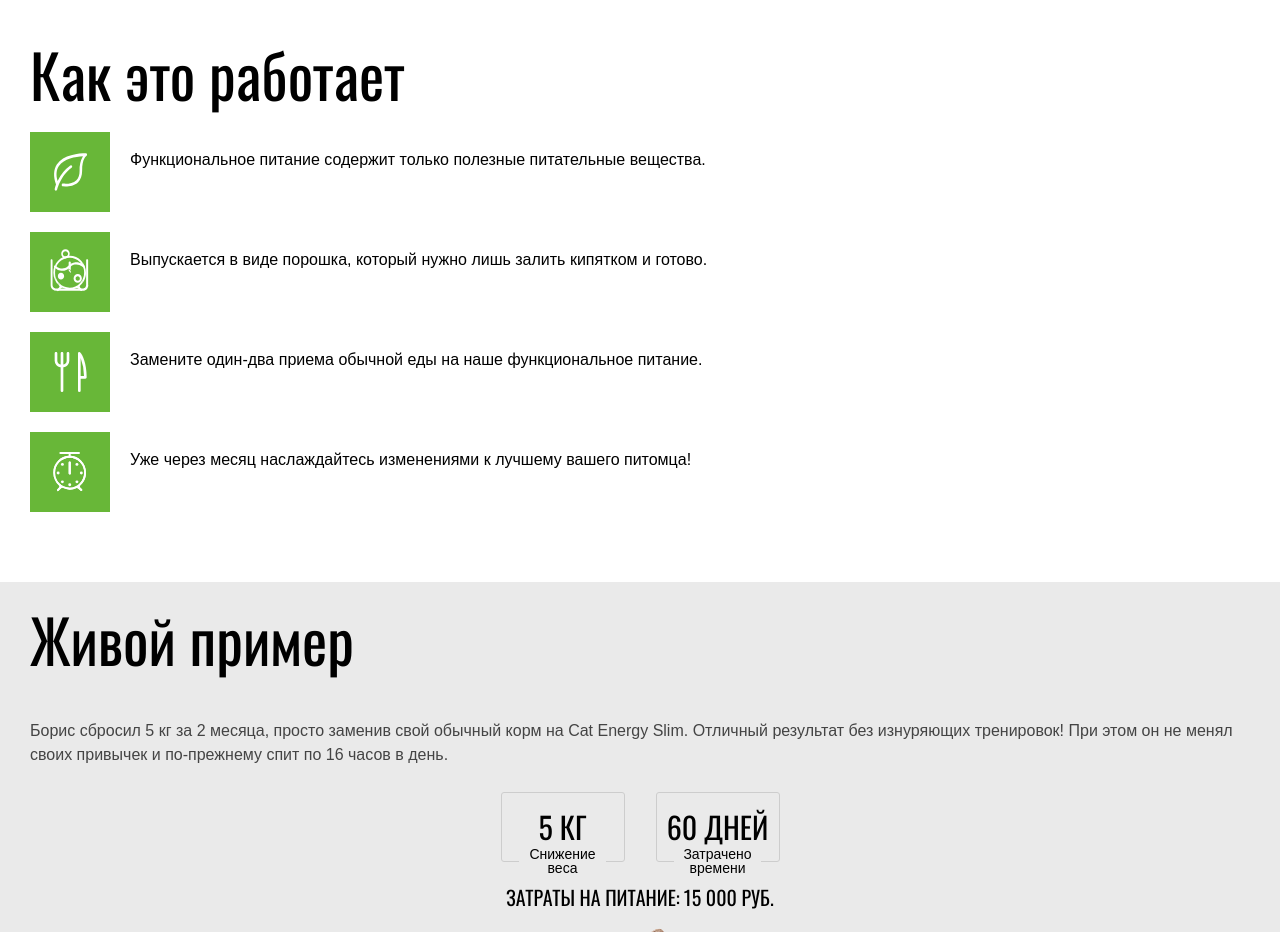
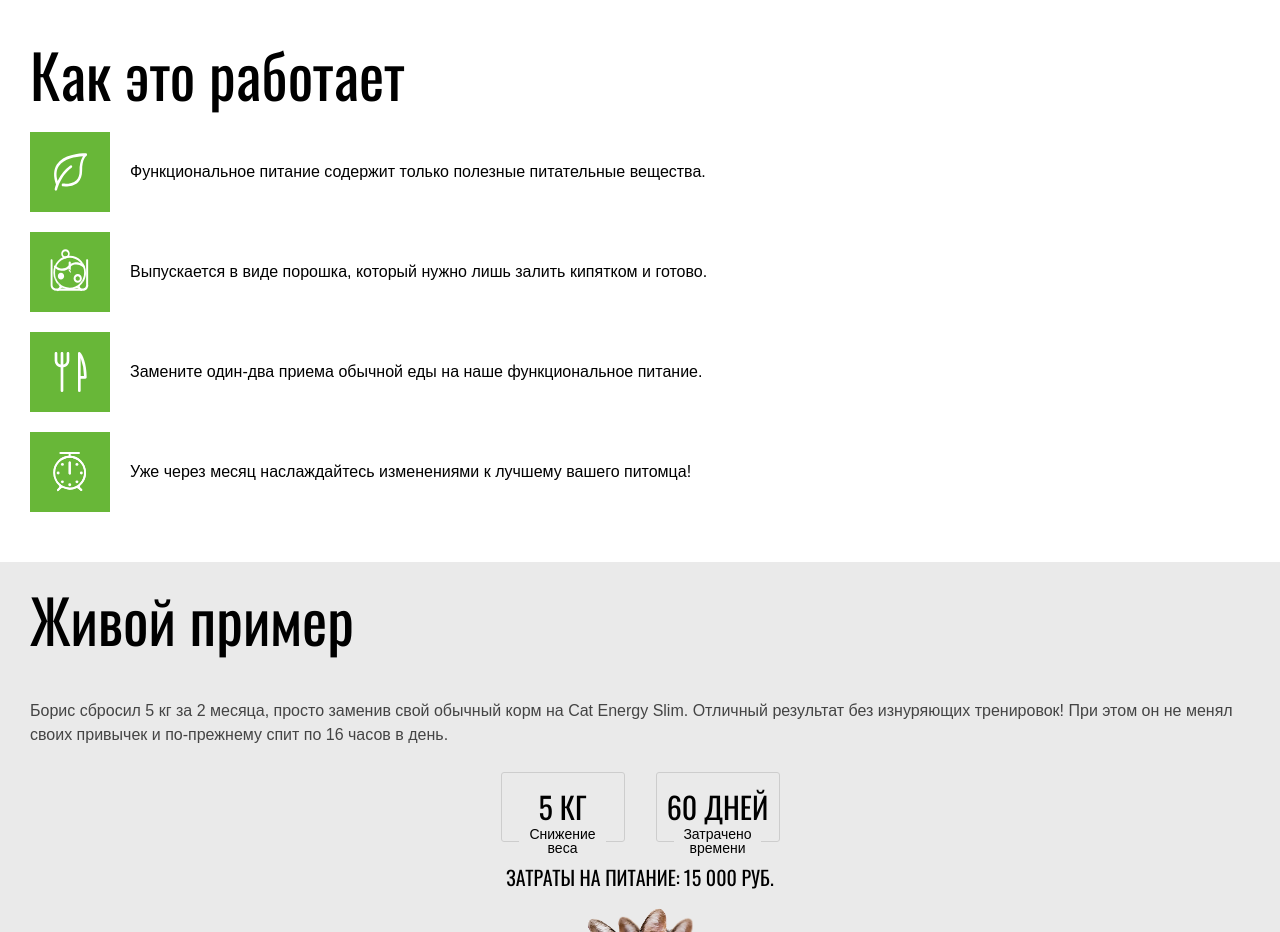
Before and after one commit to varAndez/cat-energy, a website: page source/index.html in a window 1280 px wide. Shown: the part 1700-2632 px from the top of the page. Drawn offline with nearby package versions, Linux system fonts and the light colour scheme; some packages are replaced by stand-ins of ours; files that its build step writes are made by us from their sources; files whose address does not match are found by name.

Commit message:
Завершил оформление мобильной версии блока инструкции

```diff
--- a/source/sass/blocks/instructions.scss
+++ b/source/sass/blocks/instructions.scss
@@ -20,7 +20,8 @@
 
 .instructions__item {
   display: flex;
-  padding-bottom: 20px;
+  align-items: center;
+  margin-bottom: 20px;
 
   svg {
     min-width: 60px;
@@ -30,6 +31,11 @@
 
 
 .instructions__text {
+  padding: 0;
+  margin: 0;
+  display: flex;
+  text-align: left;
+  align-items: center;
   padding-left: 20px;
 
   font-family: $font-family--main;
@@ -44,6 +50,8 @@
 .instructions__item--powder,
 .instructions__item--cutlery,
 .instructions__item--clock {
+  display: flex;
+  justify-content: center;
   width: 60px;
   height: 60px;
 
```
